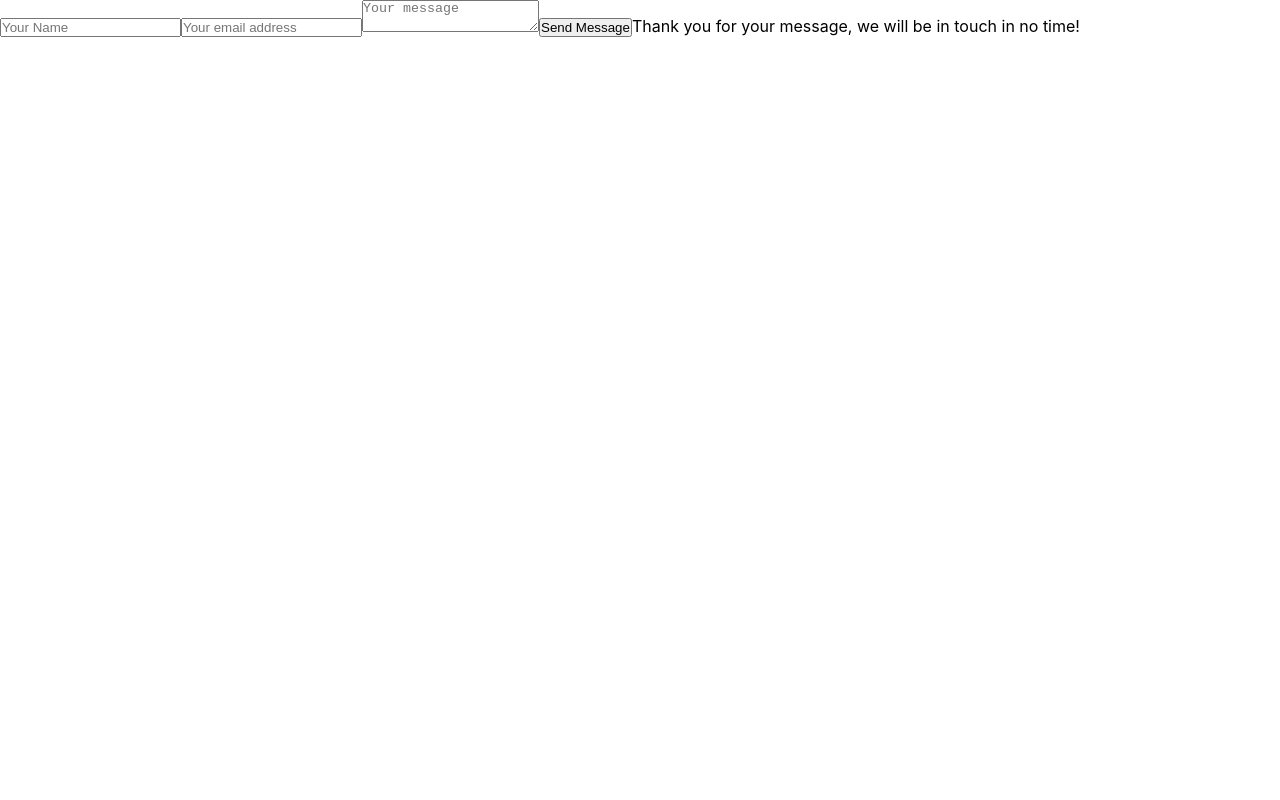
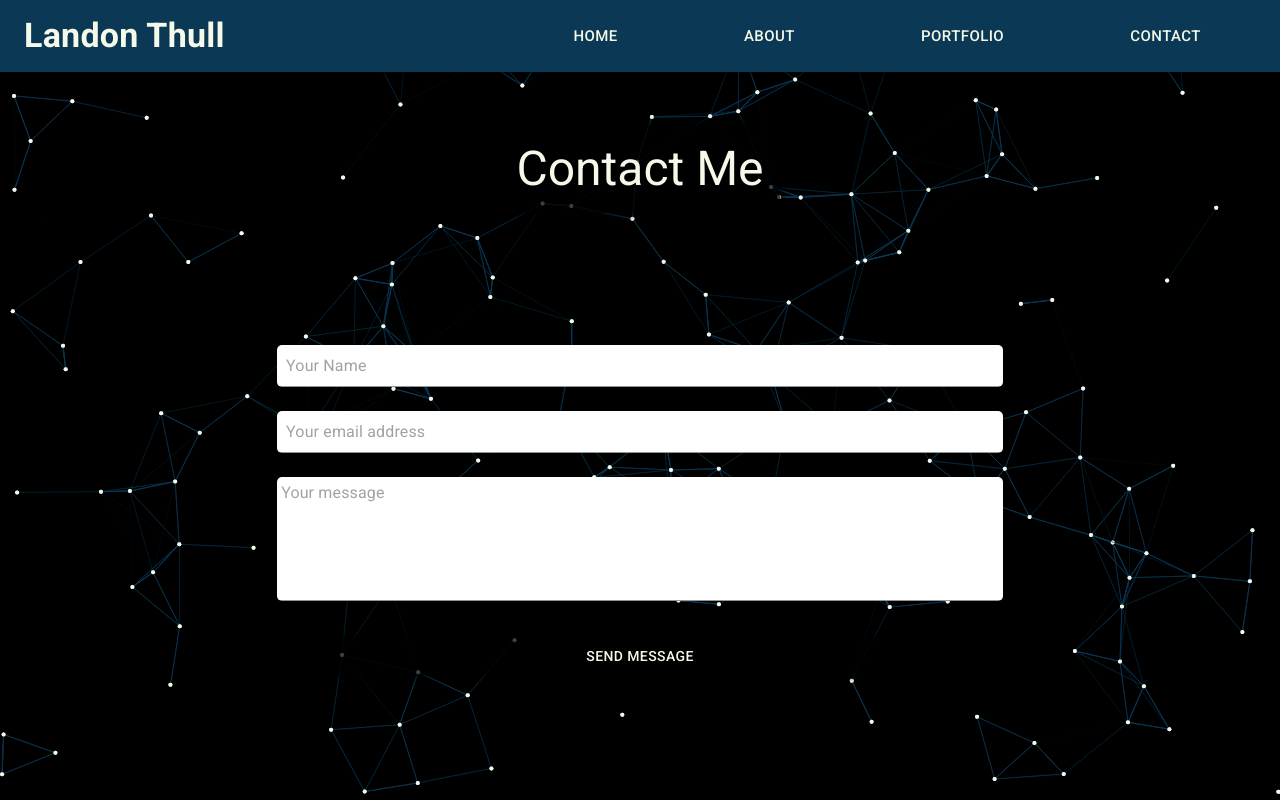
Before and after one commit to landon-thull/Portfolio-1, a React (Create React App) app in the folder my-app/: page /contact in a window 1280 px wide. Built offline with nearby package versions, Linux system fonts and the light colour scheme.

Commit message:
styled contact page

```diff
--- a/my-app/src/App.css
+++ b/my-app/src/App.css
@@ -49,3 +49,7 @@ Particles {
 .link {
   padding: 1em 2.5em;
 }
+
+.header-main {
+  display: sticky;
+}
--- a/my-app/src/components/Contact.tsx
+++ b/my-app/src/components/Contact.tsx
@@ -1,5 +1,10 @@
 import { useState } from "react";
 import emailjs, { init } from "emailjs-com";
+import { Box, Input, Button, Typography, useMediaQuery } from "@mui/material";
+import Header from "./Header";
+import Particles from "react-tsparticles";
+
+import "../contact.css";
 
 init("AjjZZsi3UM9dVtkDv");
 
@@ -34,30 +39,108 @@ const Contact = () => {
     }
   };
 
+  const particlesConfig = {
+    background: {
+      color: {
+        value: "#000",
+      },
+    },
+    particles: {
+      color: {
+        value: "#F5F9E9",
+      },
+      links: {
+        color: "#0B3854",
+        distance: 100,
+        enable: true,
+      },
+      collisions: {
+        enable: true,
+      },
+      move: {
+        enable: true,
+        speed: 0.25,
+      },
+      size: {
+        value: 2,
+      },
+      number: {
+        density: {
+          enable: true,
+          area: 600,
+        },
+      },
+      shape: {
+        type: "circle",
+      },
+    },
+  };
+
+  const isMobile = useMediaQuery("(max-width:916px)");
+
   return (
-    <div id="contact-form">
-      <input
+    <div className="content">
+      <Header />
+      <Particles id="hero-particles" options={particlesConfig} />
+      <div id="contact">
+        <Box
+          marginBottom={isMobile ? "5em" : "7.5em"}
+          sx={{
+            bgcolor: "rgba(0, 0, 0, .75)",
+            textAlign: "center",
+            padding: "1rem",
+            borderRadius: "15px",
+            boxShadow: "0 0 10px",
+          }}
+        >
+          <Typography
+            className="title"
+            variant={isMobile ? "h4" : "h3"}
+            component="h2"
+            color="#f5f9e9"
+            fontWeight="400"
+          >
+            Contact Me
+          </Typography>
+        </Box>
+        <Box className="form">
+          <Input
+            className="input small"
             type="text"
-        placeholder="Your Name"
+            placeholder=" Your Name"
             value={name}
             onChange={(e) => setName(e.target.value)}
           />
-      <input
+          <Input
+            className="input small"
             type="email"
-        placeholder="Your email address"
+            placeholder=" Your email address"
             value={email}
             onChange={(e) => setEmail(e.target.value)}
           />
-      <textarea
-        placeholder="Your message"
+          <Input
+            className="input"
+            minRows={5}
+            multiline
+            placeholder=" Your message"
             value={message}
             onChange={(e) => setMessage(e.target.value)}
-      ></textarea>
-      <button onClick={submit}>Send Message</button>
-
-      <span className={emailSent ? "visible" : "invisible"}>
-        Thank you for your message, we will be in touch in no time!
-      </span>
+          ></Input>
+          <Button
+            className="submit"
+            sx={{
+              color: "#f5f9e9",
+              marginTop: "25px",
+              bgcolor: "rgba(0, 0, 0, .75)",
+              borderRadius: "15px",
+              boxShadow: "0 0 10px black",
+            }}
+            onClick={submit}
+          >
+            {emailSent ? "Sent!" : "SEND MESSAGE"}
+          </Button>
+        </Box>
+      </div>
     </div>
   );
 };
--- a/my-app/src/components/Header.tsx
+++ b/my-app/src/components/Header.tsx
@@ -96,7 +96,7 @@ export default function Header() {
   }
 
   return (
-    <header>
+    <header className="header-main">
       <Box>
         {!isMobile ? (
           <AppBar
--- /dev/null
+++ b/my-app/src/contact.css
@@ -0,0 +1,32 @@
+#contact {
+  height: 100vh;
+  display: flex;
+  flex-direction: column;
+  padding: 2.5em;
+  justify-content: center;
+  align-items: center;
+}
+
+.input {
+  background-color: white;
+  margin: 0.75em;
+  border-radius: 5px;
+  padding: 5px;
+}
+
+.visible {
+  display: block;
+  color: #f5f9e9;
+}
+
+.invisible {
+  display: none;
+}
+
+.form {
+  width: 100%;
+  max-width: 750px;
+  justify-content: center;
+  display: flex;
+  flex-direction: column;
+}
```
Lines whose indentation alone changed are shown as unchanged.
